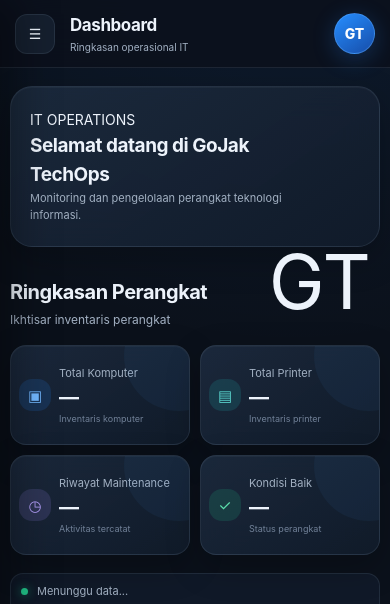
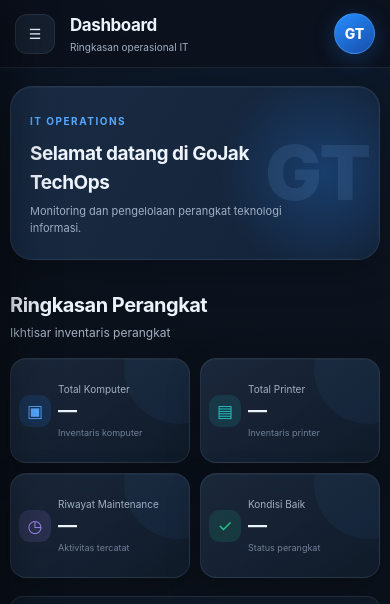
Before and after one commit to git-gojak/techops-ui, a plain HTML site: page index.html in a window 390 px wide. Shown: the top 604 px of the page. Drawn offline with Linux system fonts and the light colour scheme.

Commit message:
Refactor dashboard CSS and restore original styles
Refactor dashboard CSS for improved styling and layout consistency. Restore original styles and enhance responsiveness.

```diff
--- a/css/dashboard.css
+++ b/css/dashboard.css
@@ -1,66 +1,145 @@
-/* GoJak TechOps - Dashboard Dark Glossy */
 
-.dashboard-meta {
+/* =====================================================
+   GOJAK TECHOPS
+   DASHBOARD - DARK GLOSSY
+   Gabungan CSS dasar + Batch 3
+   ===================================================== */
+
+
+/* =====================================================
+   1. WELCOME PANEL - STYLE ASLI DIPULIHKAN
+   ===================================================== */
+
+.welcome-panel {
+  position: relative;
+  min-height: 165px;
+  overflow: hidden;
+  padding: 27px 30px;
   display: flex;
   align-items: center;
   justify-content: space-between;
-  gap: 12px;
-  margin: 18px 0 14px;
-  padding: 11px 14px;
-  border: 1px solid var(--border);
-  border-radius: 13px;
-  background: rgba(18, 30, 46, 0.72);
+
+  background:
+    radial-gradient(
+      circle at 85% 50%,
+      rgba(37, 137, 255, 0.25),
+      transparent 32%
+    ),
+    linear-gradient(120deg, #192b43, #132238);
+}
+
+.eyebrow {
+  color: var(--blue-light);
+  font-size: 10px;
+  font-weight: 750;
+  letter-spacing: 0.15em;
+}
+
+.welcome-panel h2 {
+  margin: 8px 0 5px;
+  font-size: 23px;
+}
+
+.welcome-panel p {
+  font-size: 12px;
+}
+
+.welcome-decoration {
+  color: rgba(130, 190, 255, 0.12);
+  font-size: 100px;
+  font-weight: 900;
+  line-height: 1;
+  user-select: none;
+}
+
+
+/* =====================================================
+   2. RINGKASAN PERANGKAT - STYLE ASLI DIPULIHKAN
+   ===================================================== */
+
+.dashboard-grid {
+  display: grid;
+  grid-template-columns: repeat(4, minmax(0, 1fr));
+  gap: 15px;
+}
+
+.stat-card {
+  min-width: 0;
+  min-height: 125px;
+  padding: 18px;
+
+  display: flex;
+  align-items: center;
+  gap: 14px;
+
+  transition: var(--transition);
+}
+
+.stat-card:hover {
+  transform: translateY(-3px);
+  border-color: var(--border-bright);
+}
+
+.stat-icon {
+  width: 43px;
+  height: 43px;
+  flex: 0 0 auto;
+
+  display: grid;
+  place-items: center;
+
+  border-radius: 14px;
+  font-size: 20px;
+}
+
+.stat-icon.blue {
+  color: var(--blue-light);
+  background: rgba(37, 137, 255, 0.14);
+}
+
+.stat-icon.teal {
+  color: var(--teal);
+  background: rgba(37, 195, 195, 0.13);
+}
+
+.stat-icon.purple {
+  color: var(--purple);
+  background: rgba(166, 139, 255, 0.13);
+}
+
+.stat-icon.green {
+  color: var(--green);
+  background: rgba(34, 199, 139, 0.13);
+}
+
+.stat-info {
+  min-width: 0;
+  display: flex;
+  flex-direction: column;
+}
+
+.stat-info span {
   color: var(--text-secondary);
   font-size: 11px;
 }
 
-.dashboard-meta > div {
-  display: flex;
-  align-items: center;
-  gap: 9px;
-  min-width: 0;
+.stat-info strong {
+  margin: 3px 0;
+  font-size: 25px;
+  line-height: 1.2;
 }
 
-.dashboard-meta-dot {
-  width: 7px;
-  height: 7px;
-  flex: 0 0 auto;
-  border-radius: 50%;
-  background: var(--green);
-  box-shadow: 0 0 10px rgba(34, 199, 139, 0.6);
+.stat-info small {
+  color: var(--text-muted);
 }
 
-.dashboard-refresh {
-  display: inline-flex;
-  align-items: center;
-  justify-content: center;
-  gap: 7px;
-  min-height: 34px;
-  padding: 0 12px;
-  border: 1px solid var(--border-bright);
-  border-radius: 10px;
-  background: rgba(37, 137, 255, 0.1);
-  color: var(--blue-light);
-  font-size: 11px;
-  white-space: nowrap;
-}
 
-.dashboard-refresh:hover {
-  background: rgba(37, 137, 255, 0.2);
-}
-
-.dashboard-refresh span {
-  font-size: 17px;
-  line-height: 1;
-}
-
-.dashboard-refresh:disabled {
-  opacity: 0.55;
-}
+/* Efek glossy kartu ringkasan */
 
 .dashboard-grid .stat-card {
   position: relative;
   overflow: hidden;
+
   transition:
     transform var(--transition),
     border-color var(--transition),
@@ -68,8 +147,6 @@
 }
 
 .dashboard-grid .stat-card:hover {
-  transform: translateY(-3px);
-  border-color: var(--border-bright);
   box-shadow: var(--shadow-blue);
 }
 
@@ -78,25 +155,38 @@
   position: absolute;
   top: -45px;
   right: -45px;
+
   width: 110px;
   height: 110px;
+
   border-radius: 50%;
   background: rgba(75, 155, 255, 0.055);
   pointer-events: none;
 }
 
-.dashboard-lower-grid,
-.dashboard-extra-grid {
+
+/* =====================================================
+   3. JARAK DAN PANEL DASHBOARD
+   ===================================================== */
+
+.dashboard-lower-grid {
   display: grid;
-  grid-template-columns: repeat(2, minmax(0, 1fr));
+  grid-template-columns: 1fr 1fr;
   gap: 16px;
-  margin-top: 16px;
+  margin-top: 20px;
 }
 
 .dashboard-lower-grid .glass-card,
 .dashboard-extra-grid .glass-card {
   min-width: 0;
   padding: 21px;
+}
+
+.dashboard-extra-grid {
+  display: grid;
+  grid-template-columns: repeat(2, minmax(0, 1fr));
+  gap: 16px;
+  margin-top: 16px;
 }
 
 .dashboard-panel {
@@ -117,6 +207,81 @@
   font-size: 11px;
 }
 
+
+/* =====================================================
+   4. INFORMASI PEMBARUAN DATA
+   ===================================================== */
+
+.dashboard-meta {
+  display: flex;
+  align-items: center;
+  justify-content: space-between;
+  gap: 12px;
+
+  margin: 18px 0 14px;
+  padding: 11px 14px;
+
+  border: 1px solid var(--border);
+  border-radius: 13px;
+  background: rgba(18, 30, 46, 0.72);
+
+  color: var(--text-secondary);
+  font-size: 11px;
+}
+
+.dashboard-meta > div {
+  display: flex;
+  align-items: center;
+  gap: 9px;
+  min-width: 0;
+}
+
+.dashboard-meta-dot {
+  width: 7px;
+  height: 7px;
+  flex: 0 0 auto;
+
+  border-radius: 50%;
+  background: var(--green);
+  box-shadow: 0 0 10px rgba(34, 199, 139, 0.6);
+}
+
+.dashboard-refresh {
+  display: inline-flex;
+  align-items: center;
+  justify-content: center;
+  gap: 7px;
+
+  min-height: 34px;
+  padding: 0 12px;
+
+  border: 1px solid var(--border-bright);
+  border-radius: 10px;
+  background: rgba(37, 137, 255, 0.1);
+
+  color: var(--blue-light);
+  font-size: 11px;
+  white-space: nowrap;
+}
+
+.dashboard-refresh:hover {
+  background: rgba(37, 137, 255, 0.2);
+}
+
+.dashboard-refresh span {
+  font-size: 17px;
+  line-height: 1;
+}
+
+.dashboard-refresh:disabled {
+  opacity: 0.55;
+}
+
+
+/* =====================================================
+   5. MONITORING PERANGKAT PER UNIT
+   ===================================================== */
+
 .dashboard-unit-grid {
   display: grid;
   grid-template-columns: repeat(2, minmax(0, 1fr));
@@ -126,6 +291,7 @@
 .dashboard-unit-card {
   min-width: 0;
   padding: 13px;
+
   border: 1px solid var(--border);
   border-radius: 13px;
   background: rgba(255, 255, 255, 0.025);
@@ -134,6 +300,7 @@
 .dashboard-unit-card > strong {
   display: block;
   overflow: hidden;
+
   color: var(--text-main);
   font-size: 12px;
   text-overflow: ellipsis;
@@ -151,8 +318,10 @@
   display: inline-flex;
   align-items: center;
   gap: 5px;
+
   padding: 5px 8px;
   border-radius: 8px;
+
   font-size: 11px;
   font-weight: 700;
 }
@@ -167,6 +336,11 @@
   color: #5bd7d0;
 }
 
+
+/* =====================================================
+   6. AKTIVITAS MAINTENANCE TERBARU
+   ===================================================== */
+
 .dashboard-activity-list {
   display: flex;
   flex-direction: column;
@@ -176,8 +350,10 @@
   display: flex;
   align-items: center;
   gap: 10px;
+
   min-width: 0;
   padding: 11px 0;
+
   border-bottom: 1px solid var(--border);
 }
 
@@ -189,8 +365,10 @@
   width: 34px;
   height: 34px;
   flex: 0 0 auto;
+
   display: grid;
   place-items: center;
+
   border-radius: 11px;
   font-size: 16px;
 }
@@ -237,11 +415,17 @@
 .dashboard-activity-serial {
   max-width: 78px;
   overflow: hidden;
+
   color: var(--text-muted);
   font-size: 9px;
   text-overflow: ellipsis;
   white-space: nowrap;
 }
+
+
+/* =====================================================
+   7. MONITORING JADWAL MAINTENANCE
+   ===================================================== */
 
 .dashboard-schedule-summary {
   display: grid;
@@ -254,7 +438,9 @@
   display: flex;
   flex-direction: column;
   gap: 3px;
+
   padding: 11px 8px;
+
   border: 1px solid var(--border);
   border-radius: 11px;
   background: rgba(255, 255, 255, 0.025);
@@ -292,6 +478,7 @@
   align-items: center;
   justify-content: space-between;
   gap: 10px;
+
   padding: 11px 0;
   border-bottom: 1px solid var(--border);
 }
@@ -327,6 +514,11 @@
   font-size: 10px;
 }
 
+
+/* =====================================================
+   8. KONDISI PERANGKAT
+   ===================================================== */
+
 .dashboard-condition-list {
   display: flex;
   flex-direction: column;
@@ -336,6 +528,7 @@
   display: flex;
   align-items: center;
   gap: 10px;
+
   min-height: 47px;
   border-bottom: 1px solid var(--border);
 }
@@ -387,11 +580,18 @@
   line-height: 1.5;
 }
 
+
+/* =====================================================
+   9. STATUS KOSONG, ERROR, KONEKSI
+   ===================================================== */
+
 .dashboard-empty,
 .dashboard-error {
   padding: 18px 12px;
+
   border: 1px dashed var(--border-bright);
   border-radius: 12px;
+
   color: var(--text-muted);
   font-size: 11px;
   text-align: center;
@@ -414,8 +614,13 @@
   box-shadow: 0 0 10px rgba(240, 100, 100, 0.5) !important;
 }
 
+
+/* =====================================================
+   10. RESPONSIVE KHUSUS KOMPONEN DASHBOARD
+   Breakpoint dasar tetap ditangani responsive.css
+   ===================================================== */
+
 @media (max-width: 900px) {
-  .dashboard-lower-grid,
   .dashboard-extra-grid {
     grid-template-columns: 1fr;
   }
@@ -438,7 +643,6 @@
     font-size: 10px;
   }
 
-  .dashboard-lower-grid,
   .dashboard-extra-grid {
     gap: 12px;
     margin-top: 12px;
@@ -492,96 +696,3 @@
     padding: 9px 6px;
   }
 }
-
-.dashboard-grid {
-  display: grid;
-  grid-template-columns: repeat(4, minmax(0, 1fr));
-  gap: 14px;
-}
-
-.dashboard-grid .stat-card {
-  min-width: 0;
-  min-height: 112px;
-  display: flex;
-  align-items: center;
-  gap: 14px;
-  padding: 18px;
-}
-
-.dashboard-grid .stat-icon {
-  width: 43px;
-  height: 43px;
-  flex: 0 0 auto;
-  display: grid;
-  place-items: center;
-  border-radius: 13px;
-  font-size: 19px;
-}
-
-.dashboard-grid .stat-icon.blue {
-  color: #72b8ff;
-  background: rgba(37, 137, 255, 0.15);
-}
-
-.dashboard-grid .stat-icon.teal {
-  color: #5bd7d0;
-  background: rgba(37, 195, 195, 0.15);
-}
-
-.dashboard-grid .stat-icon.purple {
-  color: #b7a2ff;
-  background: rgba(166, 139, 255, 0.15);
-}
-
-.dashboard-grid .stat-icon.green {
-  color: #5ce0ad;
-  background: rgba(34, 199, 139, 0.15);
-}
-
-.dashboard-grid .stat-info {
-  display: flex;
-  flex-direction: column;
-  min-width: 0;
-  gap: 3px;
-}
-
-.dashboard-grid .stat-info span {
-  color: var(--text-secondary);
-  font-size: 11px;
-}
-
-.dashboard-grid .stat-info strong {
-  color: var(--text-main);
-  font-size: 25px;
-  line-height: 1.2;
-  font-variant-numeric: tabular-nums;
-}
-
-.dashboard-grid .stat-info small {
-  color: var(--text-muted);
-  font-size: 9px;
-}
-
-@media (max-width: 1100px) {
-  .dashboard-grid {
-    grid-template-columns: repeat(2, minmax(0, 1fr));
-  }
-}
-
-@media (max-width: 390px) {
-  .dashboard-grid .stat-card {
-    min-height: 100px;
-    gap: 8px;
-    padding: 11px 8px;
-  }
-
-  .dashboard-grid .stat-icon {
-    width: 32px;
-    height: 32px;
-    font-size: 15px;
-  }
-
-  .dashboard-grid .stat-info strong {
-    font-size: 20px;
-  }
-    }
```
